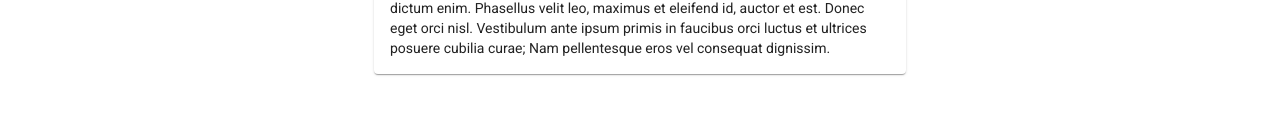
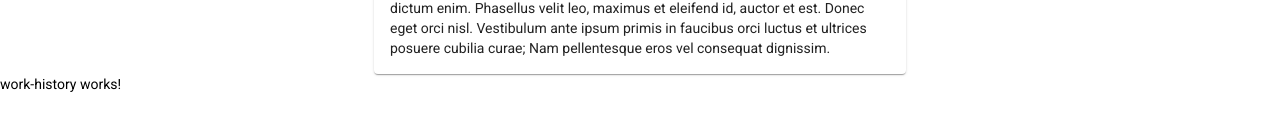
Before and after one commit to matthewmt1998/portfolio-website, an Angular app: page / in a window 1280 px wide. Shown: the part 644-774 px from the top of the page. Built offline with nearby package versions, Linux system fonts and the light colour scheme.

Commit message:
add work history component

```diff
--- a/src/app/app.module.ts
+++ b/src/app/app.module.ts
@@ -6,12 +6,14 @@ import { ToolbarComponent } from './components/toolbar/toolbar.component';
 import { BrowserAnimationsModule } from '@angular/platform-browser/animations';
 import { MaterialModule } from './modules/material/material.module';
 import { AboutMeComponent } from './components/about-me/about-me.component';
+import { WorkHistoryComponent } from './components/work-history/work-history.component';
 
 @NgModule({
   declarations: [
     AppRoot,
     ToolbarComponent,
-    AboutMeComponent
+    AboutMeComponent,
+    WorkHistoryComponent
   ],
   imports: [
     BrowserModule,
--- a/src/app/components/app-root/app.root.html
+++ b/src/app/components/app-root/app.root.html
@@ -1,5 +1,6 @@
 <div>
   <app-toolbar></app-toolbar>
   <about-me></about-me>
+  <work-history></work-history>
   <router-outlet></router-outlet>
 </div>
--- /dev/null
+++ b/src/app/components/work-history/work-history.component.html
@@ -0,0 +1 @@
+<p>work-history works!</p>
--- /dev/null
+++ b/src/app/components/work-history/work-history.component.ts
@@ -0,0 +1,15 @@
+import { Component, OnInit } from '@angular/core';
+
+@Component({
+  selector: 'work-history',
+  templateUrl: './work-history.component.html',
+  styleUrls: ['./work-history.component.css']
+})
+export class WorkHistoryComponent implements OnInit {
+
+  constructor() { }
+
+  ngOnInit(): void {
+  }
+
+}
```
Also changed, not shown: src/app/components/work-history/work-history.component.css (added), 1 other file (tests, documents, lock files or other folders).
